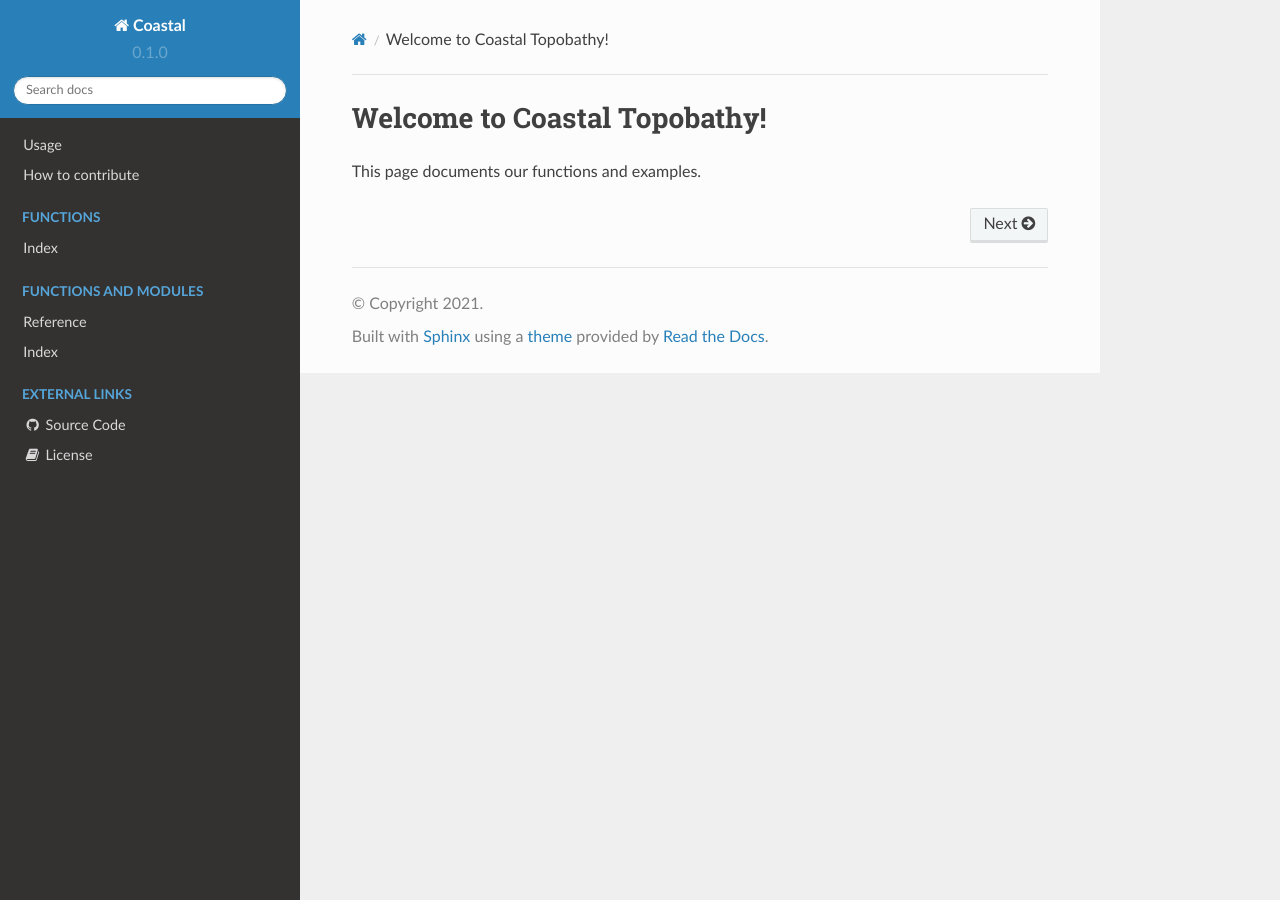
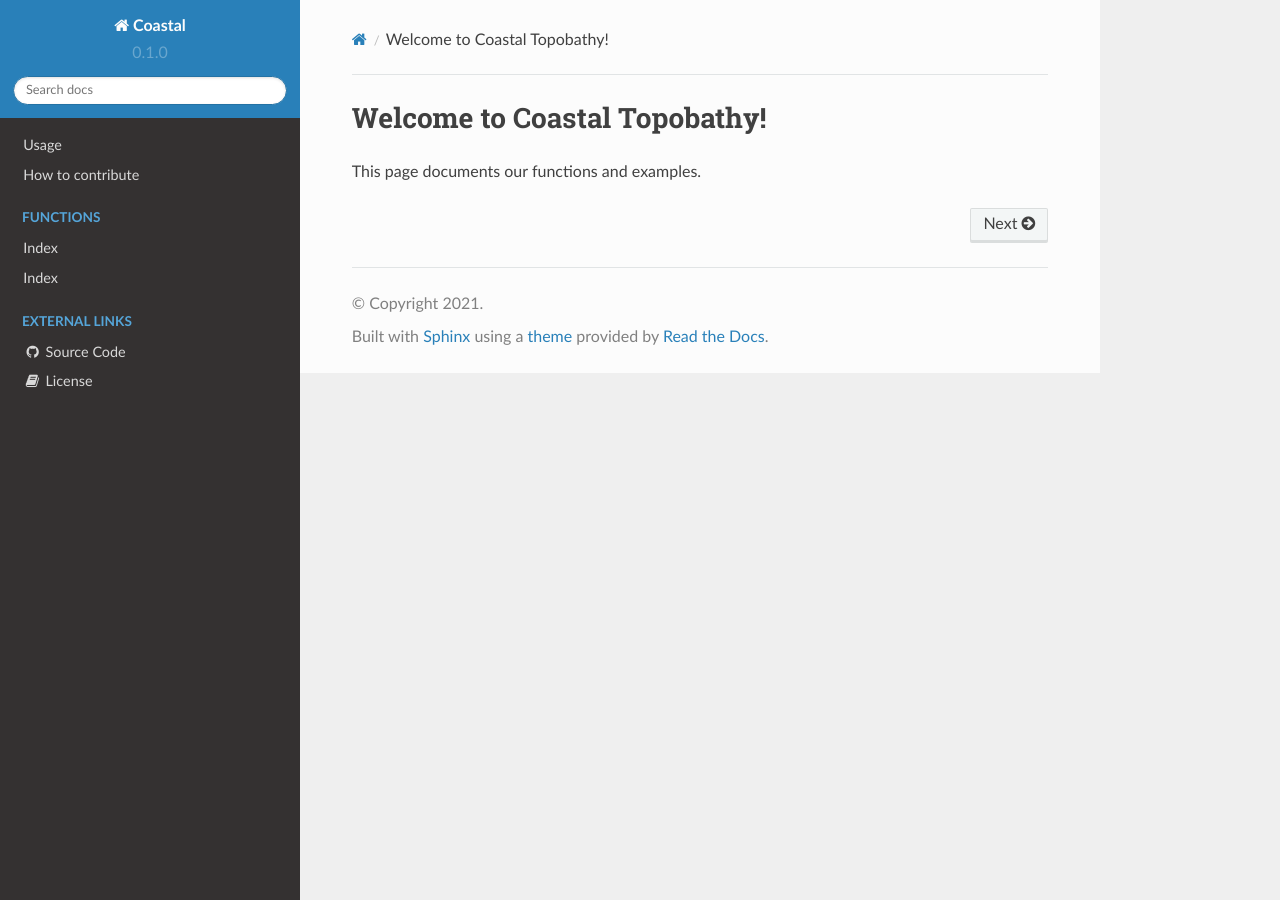
Before and after one commit to ICESAT-2HackWeek/coastal_topobathy, a Sphinx documentation site: the page built from docs/source/index.rst, in a window 1280 px wide. Built offline with Sphinx 7.4.7 and the Read the Docs theme 2.0.0, drawn with Linux system fonts in a browser that asks for light colours; pages that are not in the unit, such as notebooks, are missing from menus.

Commit message:
Update layout.html

```diff
--- a/docs/source/_templates/layout.html
+++ b/docs/source/_templates/layout.html
@@ -2,11 +2,7 @@
 
 {% block menu %}
     {{ super() }}
-        <p class="caption">
-            <span class="caption-text">Functions and Modules</span>
-        </p>
         <ul>
-            <li class="toctree-l1"><a href= "{{pathto('autoapi/index.html', 1)}}">Reference</a></li>
             <li class="toctree-l1"><a href= "{{pathto('genindex.html', 1)}}">Index</a></li>
 <!--    <li class="toctree-l1"><a href= "{{pathto('py-modindex.html', 1)}}">Module Index</a></li> -->
     </ul>
```
